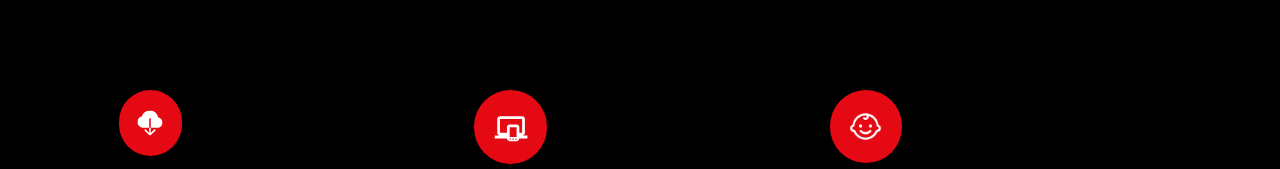
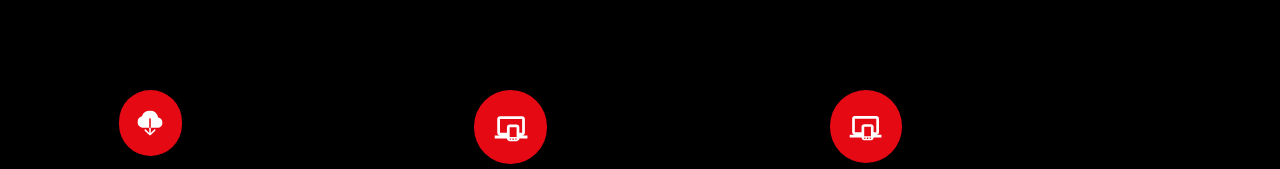
Before and after one commit to vk17-starlord/Netflix-Landing-Page-Redeisgn---Tailwind-CSS, a React (Create React App) app: page / in a window 1280 px wide. Shown: the part 1698-1867 px from the top of the page. Built offline with nearby package versions, Linux system fonts and the light colour scheme.

Commit message:
push origin

```diff
--- a/src/components/Features.jsx
+++ b/src/components/Features.jsx
@@ -1,5 +1,4 @@
 import React from 'react'
-import canvas from './assets/canvas.png';
 import download from './assets/download.svg'
 import device from './assets/device.svg'
 
@@ -23,7 +22,7 @@ Anytime</h1>
        </div>
        <div className="col  my-20 md:my-2 p-3">
            <div className="icon px-4 w-max py-5 rounded-full bg-[#E50914]">
-                      <img src={canvas} alt="" className='w-10/12 max-w-[40px] mx-auto' />
+                      <img src={device} alt="" className='w-10/12 max-w-[40px] mx-auto' />
            </div>
            <h1 className='text-2xl my-2 font-bold'>Create profiles for  your canvasren.</h1>
            <p className='text-slate-300 font-light text-lg'>Send canvasren on adventures with their favourite just for them</p>
```
